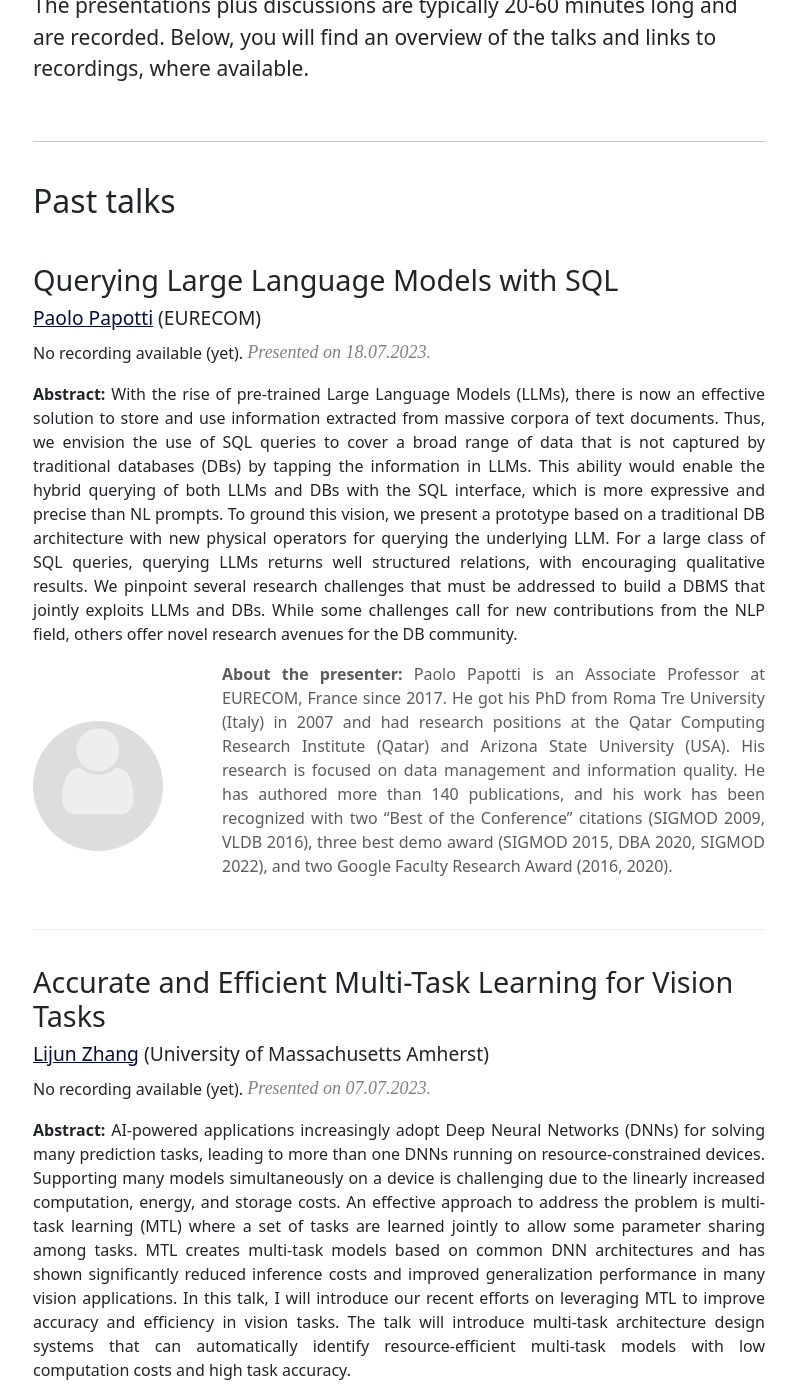
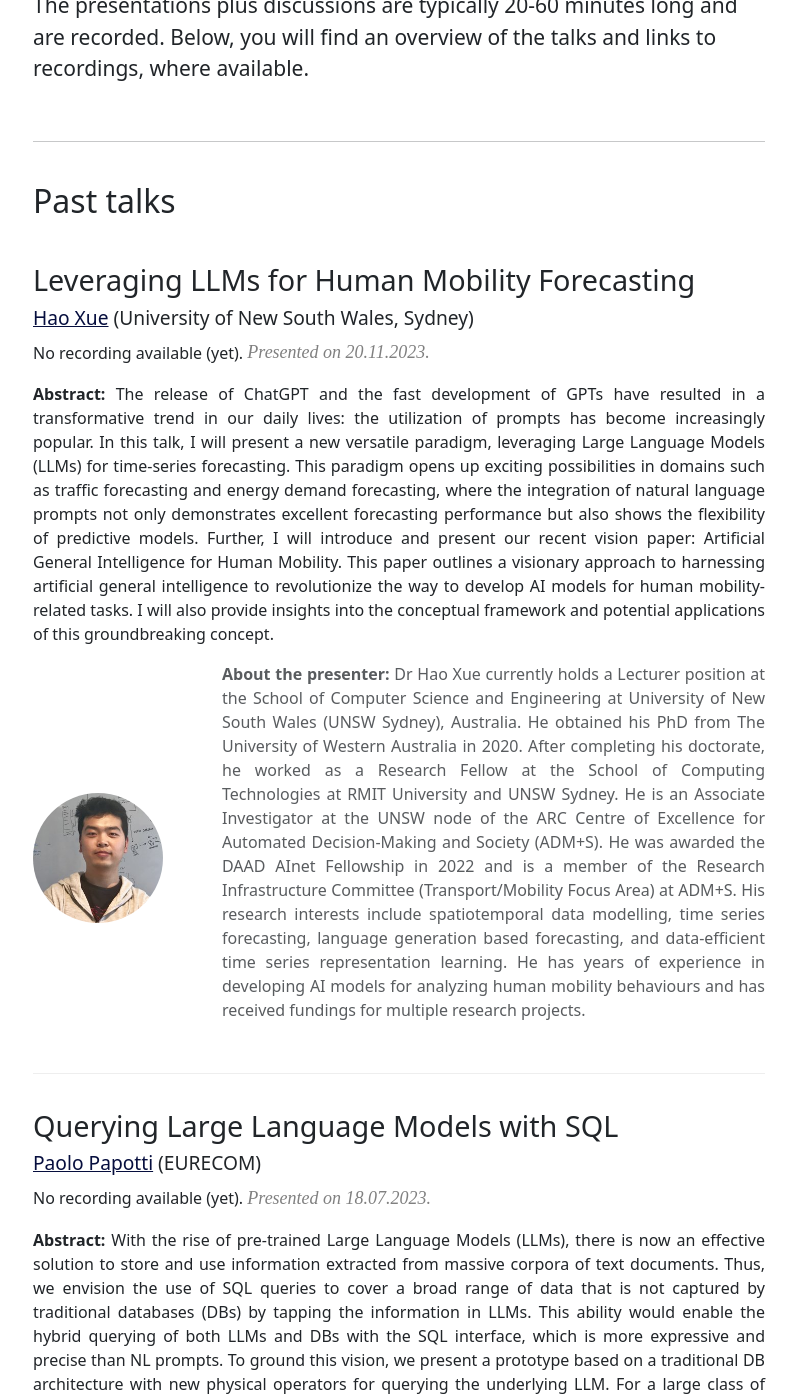
Before and after one commit to KompAKI-ep3n4/kompaki-ep3n4.github.io, a Jekyll site: the page built from index.html, in a window 1280 px wide and 1400 px high, scrolled down 506 px. Shown: the whole window, without its empty margins (241-1037 px from the left). Built offline with Jekyll 4.4.1, drawn with Linux system fonts in a browser that asks for light colours.

Commit message:
Add Hao Xue's talk on "Leveraging LLMs for Human Mobility Forecasting"

```diff
--- a/_data/talks.yml
+++ b/_data/talks.yml
@@ -158,6 +158,16 @@
   biography: "Paolo Papotti is an Associate Professor at EURECOM, France since 2017. He got his PhD from Roma Tre University (Italy) in 2007 and had research positions at the Qatar Computing Research Institute (Qatar) and Arizona State University (USA). His research is focused on data management and information quality. He has authored more than 140 publications, and his work has been recognized with two “Best of the Conference” citations (SIGMOD 2009, VLDB 2016), three best demo award (SIGMOD 2015, DBA 2020, SIGMOD 2022), and two Google Faculty Research Award (2016, 2020)."
   video_url: ""
 
+- date: "20.11.2023"
+  title: "Leveraging LLMs for Human Mobility Forecasting"
+  presenter: "Hao Xue"
+  url: https://www.unsw.edu.au/staff/hao-xue
+  affiliation: "University of New South Wales, Sydney"
+  abstract: "The release of ChatGPT and the fast development of GPTs have resulted in a transformative trend in our daily lives: the utilization of prompts has become increasingly popular. In this talk, I will present a new versatile paradigm, leveraging Large Language Models (LLMs) for time-series forecasting. This paradigm opens up exciting possibilities in domains such as traffic forecasting and energy demand forecasting, where the integration of natural language prompts not only demonstrates excellent forecasting performance but also shows the flexibility of predictive models. Further, I will introduce and present our recent vision paper: Artificial General Intelligence for Human Mobility. This paper outlines a visionary approach to harnessing artificial general intelligence to revolutionize the way to develop AI models for human mobility-related tasks. I will also provide insights into the conceptual framework and potential applications of this groundbreaking concept."
+  photo: "Hao_Xue.jpg"
+  biography: "Dr Hao Xue currently holds a Lecturer position at the School of Computer Science and Engineering at University of New South Wales (UNSW Sydney), Australia. He obtained his PhD from The University of Western Australia in 2020. After completing his doctorate, he worked as a Research Fellow at the School of Computing Technologies at RMIT University and UNSW Sydney. He is an Associate Investigator at the UNSW node of the ARC Centre of Excellence for Automated Decision-Making and Society (ADM+S). He was awarded the DAAD AInet Fellowship in 2022 and is a member of the Research Infrastructure Committee (Transport/Mobility Focus Area) at ADM+S. His research interests include spatiotemporal data modelling, time series forecasting, language generation based forecasting, and data-efficient time series representation learning. He has years of experience in developing AI models for analyzing human mobility behaviours and has received fundings for multiple research projects."
+  video_url: ""
+
 # - date: ""
 #   title: ""
 #   presenter: ""
```
Also changed, not shown: assets/speakers/Hao_Xue.jpg (added).
